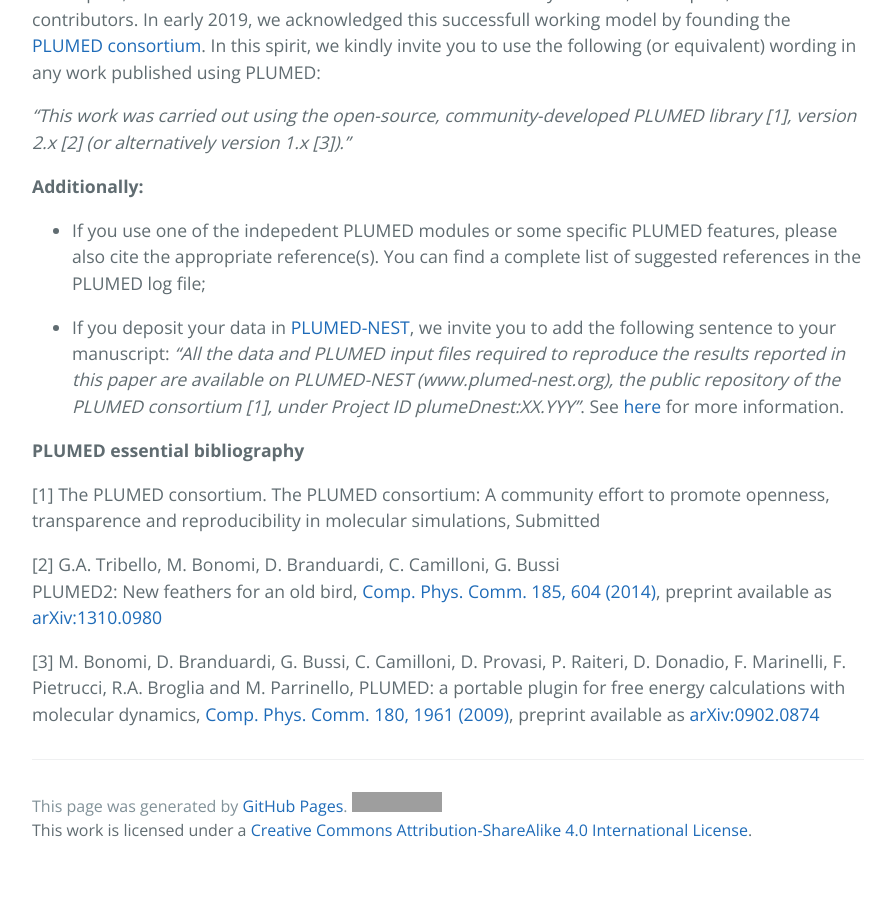
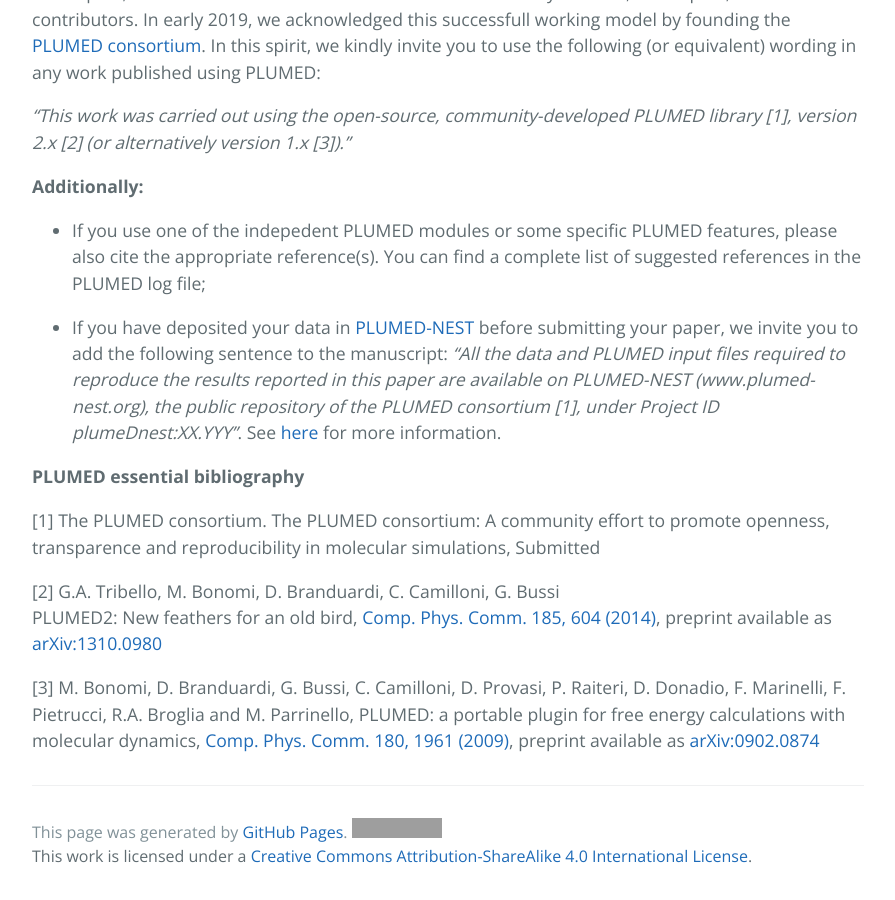
Before and after one commit to plumed/plumed.github.io, a Jekyll site: the page built from cite.md, in a window 1280 px wide and 900 px high, scrolled down 670 px. Shown: the whole window, without its empty margins (192-1087 px from the left). Built offline with Jekyll 4.4.1, drawn with Linux system fonts in a browser that asks for light colours; our own code applies the rules of GitHub Pages for plain Markdown files; the repository's description, which GitHub fills in, is left out; before the commit the page ends 1544 px from its top, so only the background shows below that; grey boxes are pictures that could not be loaded.

Commit message:
Update cite.md
Better cite

```diff
--- a/cite.md
+++ b/cite.md
@@ -9,7 +9,7 @@ The development of the PLUMED open source library is not only the hard work of a
 
 - If you use one of the indepedent PLUMED modules or some specific PLUMED features, please also cite the appropriate reference(s). You can find a complete list of suggested references in the PLUMED log file;
 
-- If you deposit your data in [PLUMED-NEST](http://www.plumed-nest.org), we invite you to add the following sentence to your manuscript: *"All the data and PLUMED input files required to reproduce the results reported in this paper are available on PLUMED-NEST (www.plumed-nest.org), the public repository of the PLUMED consortium [1], under Project ID plumeDnest:XX.YYY"*. See [here](http://www.plumed-nest.org/Cite.html) for more information.
+- If you have deposited your data in [PLUMED-NEST](http://www.plumed-nest.org) before submitting your paper, we invite you to add the following sentence to the manuscript: *"All the data and PLUMED input files required to reproduce the results reported in this paper are available on PLUMED-NEST (www.plumed-nest.org), the public repository of the PLUMED consortium [1], under Project ID plumeDnest:XX.YYY"*. See [here](http://www.plumed-nest.org/Cite.html) for more information.
 
 **PLUMED essential bibliography**
 
```
